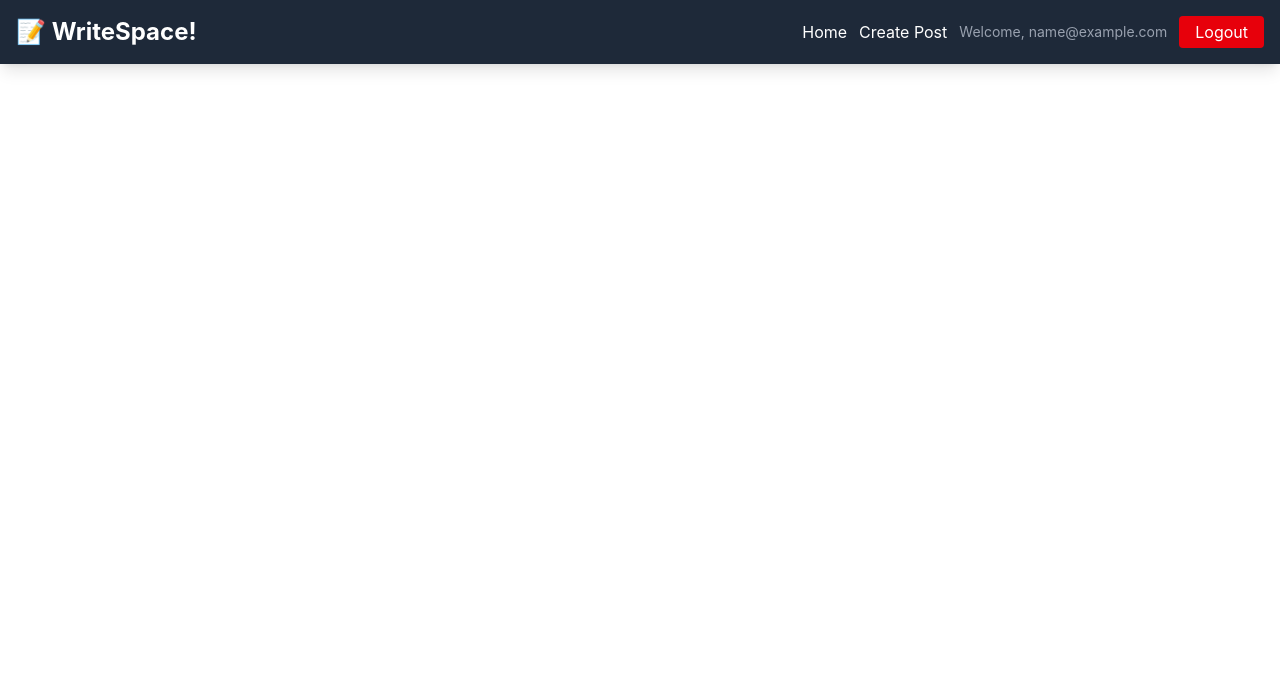
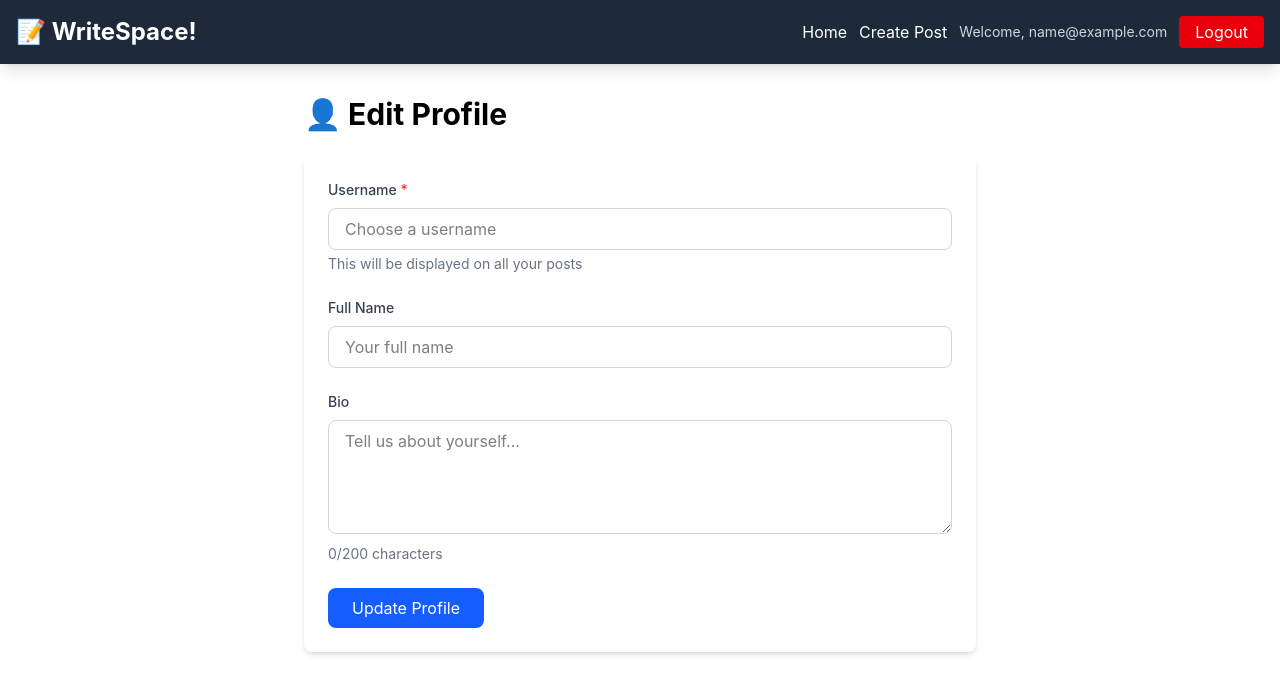
Before and after one commit to xbaelal/WriteSpace, a React (Vite) app in the folder frontend/: page /profile in a window 1280 px wide. Shown: the top 694 px of the page. Built offline with nearby package versions, Linux system fonts and the light colour scheme; no server answers; sample sign-in values are in the browser's storage.

Commit message:
Fix: Add profile page, display usernames on posts, update navbar

```diff
--- a/frontend/src/App.tsx
+++ b/frontend/src/App.tsx
@@ -8,6 +8,7 @@ import { Signup } from "./pages/Signup";
 import PostDetail from "./pages/PostDetail";
 import PostForm from "./pages/PostForm";
 import ToastProvider from "./components/ToastProvider";
+import Profile from "./pages/Profile";
 
 function App() {
   return (
@@ -31,6 +32,14 @@ function App() {
                 }
               />
               <Route
+                path="/profile"
+                element={
+                  <ProtectedRoute>
+                    <Profile />
+                  </ProtectedRoute>
+                }
+              />
+              <Route
                 path="/edit/:id"
                 element={
                   <ProtectedRoute>
--- a/frontend/src/components/Navbar.tsx
+++ b/frontend/src/components/Navbar.tsx
@@ -26,9 +26,12 @@ export const Navbar = () => {
               <Link to="/create" className="hover:text-gray-300">
                 Create Post
               </Link>
-              <span className="text-sm text-gray-400">
+              <Link
+                to="/profile"
+                className="text-sm text-gray-300 hover:text-gray-400"
+              >
                 Welcome, {user.username || user.full_name || user.email}{" "}
-              </span>
+              </Link>
 
               <button
                 onClick={handleLogout}
--- /dev/null
+++ b/frontend/src/pages/Profile.tsx
@@ -0,0 +1,134 @@
+import React, { useEffect, useState } from "react";
+import api from "../api";
+import { useAuth } from "../context/AuthContext";
+
+const Profile = () => {
+  const { user, refreshUser } = useAuth();
+  const [username, setUsername] = useState("");
+  const [fullName, setFullName] = useState("");
+  const [bio, setBio] = useState("");
+  const [loading, setLoading] = useState(false);
+  const [message, setMessage] = useState("");
+  const [error, setError] = useState("");
+
+  useEffect(() => {
+    if (user) {
+      setUsername(user.username || "");
+      setFullName(user.full_name || "");
+      setBio(user.bio || "");
+    }
+  }, [user]);
+
+  const handleSubmit = async (e: React.SubmitEvent) => {
+    e.preventDefault();
+    setLoading(true);
+    setMessage("");
+    setError("");
+
+    try {
+      await api.put("/users/profile", {
+        username,
+        full_name: fullName,
+        bio,
+      });
+      setMessage("✅ Profile updated successfully!");
+      refreshUser();
+    } catch (err: any) {
+      setError(err.response?.data?.error || "❌ Failed to update profile");
+    } finally {
+      setLoading(false);
+    }
+  };
+
+  if (!user) {
+    return (
+      <div className="text-center py-20">
+        <h2 className="text-2xl font-bold text-gray-700">
+          Please login to view your profile.
+        </h2>
+      </div>
+    );
+  }
+
+  return (
+    <div className="max-w-2xl mx-auto">
+      <h1 className="text-3xl font-bold mb-6">👤 Edit Profile</h1>
+
+      {message && (
+        <div className="mb-4 p-3 rounded bg-green-100 text-green-700 border border-green-400">
+          {message}
+        </div>
+      )}
+
+      {error && (
+        <div className="mb-4 p-3 rounded bg-red-100 text-red-700 border border-red-400">
+          {error}
+        </div>
+      )}
+
+      <form
+        onSubmit={handleSubmit}
+        className="space-y-6 bg-white p-6 rounded-lg shadow-md"
+      >
+        <div>
+          <label className="block text-sm font-medium text-gray-700 mb-2">
+            Username <span className="text-red-500">*</span>
+          </label>
+          <input
+            type="text"
+            value={username}
+            onChange={(e) => setUsername(e.target.value)}
+            className="w-full px-4 py-2 border border-gray-300 rounded-lg focus:ring-2 focus:ring-blue-500 focus:border-transparent"
+            placeholder="Choose a username"
+            required
+          />
+          <p className="text-sm text-gray-500 mt-1">
+            This will be displayed on all your posts
+          </p>
+        </div>
+
+        <div>
+          <label className="block text-sm font-medium text-gray-700 mb-2">
+            Full Name
+          </label>
+          <input
+            type="text"
+            value={fullName}
+            onChange={(e) => setFullName(e.target.value)}
+            className="w-full px-4 py-2 border border-gray-300 rounded-lg focus:ring-2 focus:ring-blue-500 focus:border-transparent"
+            placeholder="Your full name"
+          />
+        </div>
+
+        <div>
+          <label className="block text-sm font-medium text-gray-700 mb-2">
+            Bio
+          </label>
+          <textarea
+            value={bio}
+            onChange={(e) => setBio(e.target.value)}
+            rows={4}
+            className="w-full px-4 py-2 border border-gray-300 rounded-lg focus:ring-2 focus:ring-blue-500 focus:border-transparent"
+            placeholder="Tell us about yourself..."
+            maxLength={200}
+          />
+          <p className="text-sm text-gray-500 mt-1">
+            {bio.length}/200 characters
+          </p>
+        </div>
+
+        <div className="flex gap-4">
+          <button
+            type="submit"
+            disabled={loading}
+            className="bg-blue-600 hover:bg-blue-700 text-white px-6 py-2 rounded-lg transition disabled:opacity-50"
+          >
+            {loading ? "Saving..." : "Update Profile"}
+          </button>
+        </div>
+      </form>
+    </div>
+  );
+};
+
+export default Profile;
```
